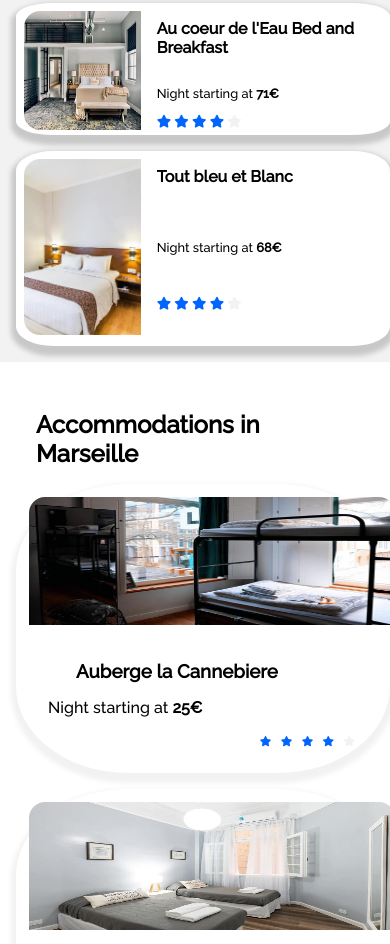
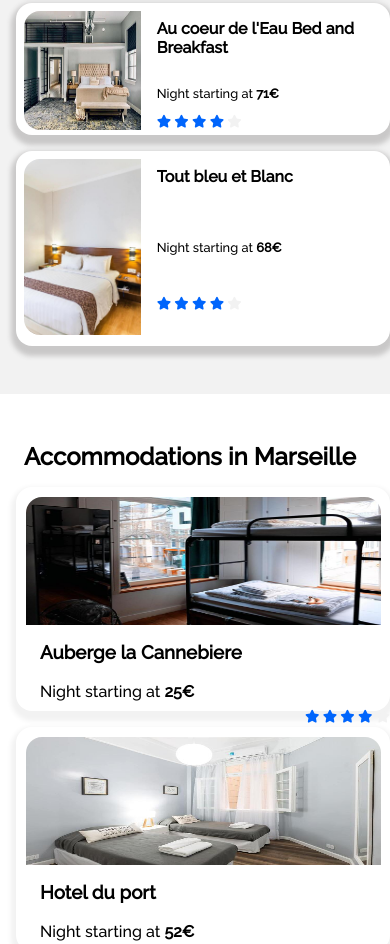
Before and after one commit to CristinaPicazo/ReserviaRessources, a plain HTML site: page index.html in a window 390 px wide. Shown: the part 972-1916 px from the top of the page. Drawn offline with Linux system fonts and the light colour scheme.

```diff
--- a/css/style.css
+++ b/css/style.css
@@ -239,6 +239,8 @@
     display: flex;
     flex-direction: column;
     background-color: #F2F2F2;
+    padding-bottom: 2em;
+
 }
 
 .popularHeading{
@@ -265,7 +267,7 @@
 /* popularCard */
 .popularCard{
     background-color: white;
-    border-radius: 10%;
+    border-radius: 1em;
     box-shadow: 0 5px 5px 5px #c9c8c8;
     margin: 1em;
     display: flex;
@@ -331,58 +333,68 @@
 }
 
 /* Accommodations */
-.accommodations{
-    display: flex;
-    flex: 1;
-    flex-direction: column;
-}
+/* .accommodations{
+    background: #F2F2F2;
+    padding-bottom: 2em;
+} */
 
 .accommodations h2{
-    margin: 2em 2em 0 1.5em;
-}
-
-.accommodations h3{
-    margin: 1em 2em 0 1.5em;
+    font-size: 1.5em;
+    font-weight: bold;
+    margin: 2em 0em 0em 1em;
+    white-space: nowrap;
 }
 
 .accommodationsCard{
-    border-radius: 30%;
+    display: flex;
+    flex-flow: column;
+    border-radius: 1em;
     box-shadow: 0 5px 5px 5px #F2F2F2;
     margin: 1em;
+    max-height: 14em;
 }
 
+.accommodationsPicture{
+    flex: 0.6;
+}
+
+
 .accommodationsPicture img{
-    margin: 0.8em;
-    height: 8em;
-    width: 98%;
+    margin: 0.6em;
+    max-height: 8em;
+    width: 95%;
     border-top-left-radius: 1em;
     border-top-right-radius: 1em;
     align-items: center;
 }
 
 .accommodationsDescription{
-    flex: 1;
-    margin: 1em;
-    padding: 0 1em 1em 1em;
-
+    flex: 0.3;
+    padding-left: 1.5em;
+    margin-top: -1em;
 }
 
 .accommodationsDescription a{
     color: black;
     text-decoration: none;
+    margin-bottom: 0.5em;
 }
 
-.accommodationsDescription i{
+.accommodationsDescription p{
+    margin-bottom: 0.5em;
+}
+
+.showMore{
+    display: none;
+}
+
+/* .accommodationsDescription i{
     padding: 0.3em;
     font-size: 0.8em;
-}
+} */
 
-/* Bottom section */
-.bottomSection h2{
-    font-size: 1.5em;
-    margin: 2em 1em 1em 0.5em;
-}
 
+/* Activities */
 .activitiesCard{
     border-radius: 1em;
     margin: 3em 0.2em 3em -2em;
--- a/index.html
+++ b/index.html
@@ -319,7 +319,7 @@
 
                 </div><!-- Close  accommodationsCardBox-->
 
-                <h3>Show more</h3>
+                <h3 class="showMore">Show more</h3>
             </section>
         </div><!-- Close  mainSection-->
 
```
